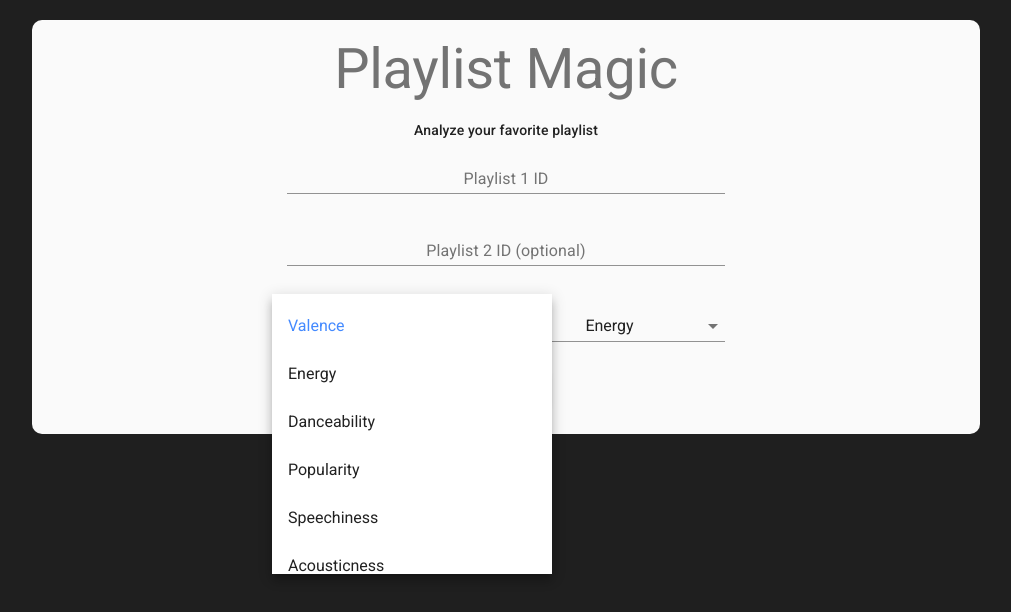
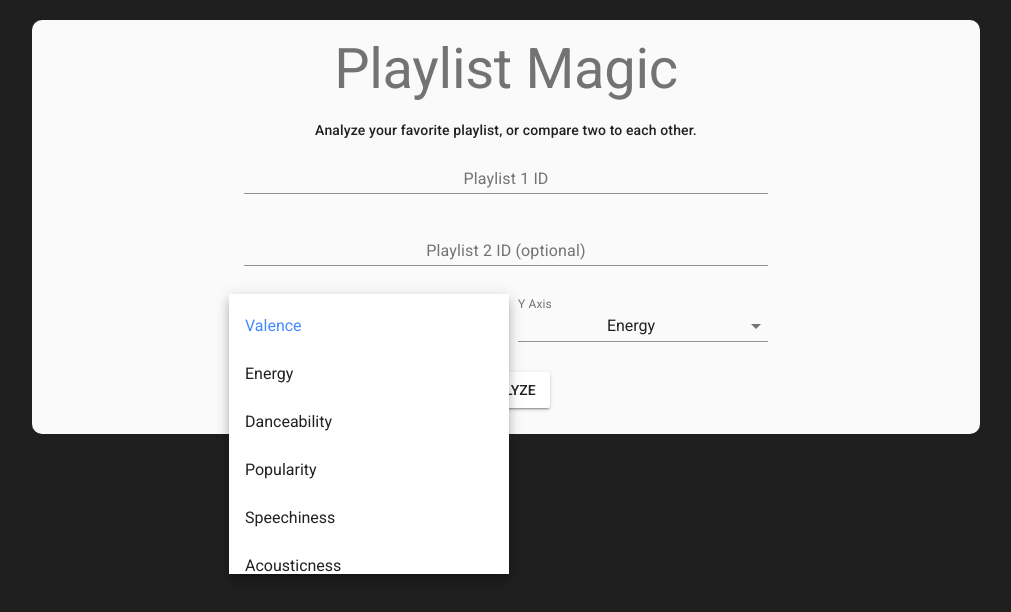
Before and after one commit to nickincardone/playlist-magic-ui, a Vue app: page / in a window 1280 px wide. Both pictures are taken after a click on the icon 616 px from the left and 326 px from the top of the page. Shown: the top 612 px of the page, without its empty margins (134-1145 px from the left). Built offline with nearby package versions, Linux system fonts and the light colour scheme.

Commit message:
broke down components, and added spinner

```diff
--- a/src/App.vue
+++ b/src/App.vue
@@ -4,56 +4,13 @@
       <div class="md-layout-item md-small-size-90 md-medium-size-75 md-large-size-50 nji-content-card">
         <div class="md-layout nji-column md-gutter md-alignment-center-center">
           <div class="md-layout-item md-display-3 nji-title">Playlist Magic</div>
-          <div class="md-layout-item md-body-2 nji-subheader">Analyze your favorite playlist</div>
-          <div class="md-layout-item nji-playlist-input">
-            <md-field>
-              <label class="center-label">Playlist 1 ID</label>
-              <md-input v-model="playlistId"></md-input>
-            </md-field>
-            <md-field>
-              <label class="center-label">Playlist 2 ID (optional)</label>
-              <md-input v-model="playlistId2"></md-input>
-            </md-field>
-            <div class="md-layout md-gutter">
-              <div class="md-layout-item">
-                <md-field>
-                  <label for="xAxis">X Axis</label>
-                  <md-select v-model="xAxis" name="xAxis" id="xAxis">
-                    <md-option value="valence">Valence</md-option>
-                    <md-option value="energy">Energy</md-option>
-                    <md-option value="danceability">Danceability</md-option>
-                    <md-option value="popularity">Popularity</md-option>
-                    <md-option value="speechiness">Speechiness</md-option>
-                    <md-option value="acousticness">Acousticness</md-option>
-                    <md-option value="instrumentalness">Instrumentalness</md-option>
-                    <md-option value="liveness">Liveness</md-option>
-                    <md-option value="tempo">Tempo</md-option>
-                  </md-select>
-                </md-field>
-              </div>
-              <div class="md-layout-item">
-                <md-field>
-                  <label for="yAxis">Y Axis</label>
-                  <md-select v-model="yAxis" name="yAxis" id="yAxis">
-                    <md-option value="valence">Valence</md-option>
-                    <md-option value="energy">Energy</md-option>
-                    <md-option value="danceability">Danceability</md-option>
-                    <md-option value="popularity">Popularity</md-option>
-                    <md-option value="speechiness">Speechiness</md-option>
-                    <md-option value="acousticness">Acousticness</md-option>
-                    <md-option value="instrumentalness">Instrumentalness</md-option>
-                    <md-option value="liveness">Liveness</md-option>
-                    <md-option value="tempo">Tempo</md-option>
-                  </md-select>
-                </md-field>
-              </div>
-            </div>
-
-            <md-button class="md-raised" v-on:click="blah">Analyze</md-button>
+          <div class="md-layout-item md-body-2 nji-subheader">Analyze your favorite playlist, or compare two to each other.</div>
+          <playlist-input v-on:create-graph="createGraph"/>
+          <div style="margin-top: 20px;" class="md-layout-item md-body-2 nji-subheader">
+            {{errorMessage}}
           </div>
-          <div style="margin-top: 20px;" class="md-layout-item md-body-2 nji-subheader">{{hello}}
-          </div>
-          <scatter v-if="showChart" :chart-data="scatterData" :options="options"/>
+          <md-progress-spinner v-if="showSpinner" :md-diameter="100" :md-stroke="10" md-mode="indeterminate" style="margin: 40px;"></md-progress-spinner>
+          <scatter v-if="showChart" :chart-data="scatterData" :options="chartOptions"/>
         </div>
       </div>
     </div>
@@ -63,6 +20,7 @@
 <script>
   import axios from 'axios';
   import Scatter from './components/Scatter'
+  import Input from './components/Input';
 
   const tempData =  {
     labels: ['test'],
@@ -119,8 +77,7 @@
       tooltips: {
         callbacks: {
           label: function(tooltipItem, data) {
-            let label = data.datasets[tooltipItem.datasetIndex].labels[tooltipItem.index];
-            return label;
+            return data.datasets[tooltipItem.datasetIndex].labels[tooltipItem.index];
           }
         }
       }
@@ -147,22 +104,21 @@
     name: 'App',
     data: () => {
       return {
-        hello: '',
+        errorMessage: '',
         showChart: false,
+        showSpinner: false,
         scatterData: tempData,
-        xAxis: 'valence',
-        yAxis: 'energy',
-        playlistId: '',
-        playlistId2: '',
-        options: getOptions('','')
+        chartOptions: getOptions('','')
       }
     },
     methods: {
-      blah: async function () {
+      createGraph: async function (options) {
+        this.showChart = false;
+        this.showSpinner = true;
         try {
           let response = await axios.get(
-            "http://node-express-env.eba-wrkpfpwj.us-east-2.elasticbeanstalk.com/data/" + this.playlistId);
-          let [labels, values] = createScatterArrays(response.data.tracks, this.xAxis, this.yAxis);
+            "http://node-express-env.eba-wrkpfpwj.us-east-2.elasticbeanstalk.com/data/" + options.playlistId);
+          let [labels, values] = createScatterArrays(response.data.tracks, options.xAxis, options.yAxis);
           let chartData = {
             labels: labels,
             datasets: [{
@@ -173,10 +129,10 @@
               backgroundColor: '#9a989f'
             }]
           };
-          if (this.playlistId2 !== '') {
+          if (options.playlistId2 !== '') {
             let response2 = await axios.get(
-              "http://node-express-env.eba-wrkpfpwj.us-east-2.elasticbeanstalk.com/data/" + this.playlistId2);
-            let [labels2, values2] = createScatterArrays(response2.data.tracks, this.xAxis, this.yAxis);
+              "http://node-express-env.eba-wrkpfpwj.us-east-2.elasticbeanstalk.com/data/" + options.playlistId2);
+            let [labels2, values2] = createScatterArrays(response2.data.tracks, options.xAxis, options.yAxis);
             chartData.datasets.push({
               label: response2.data.name,
               labels: labels2,
@@ -185,17 +141,22 @@
               backgroundColor: '#ff8b46'
             });
           }
-          this.options = getOptions(this.xAxis, this.yAxis);
+          this.chartOptions = getOptions(options.xAxis, options.yAxis);
           this.scatterData = chartData;
-          this.showChart = true;
+          setTimeout(() => {
+            this.showSpinner = false;
+            this.showChart = true;
+          }, 500);
         }
         catch (e) {
-          this.hello = "Problem finding playlist data"
+          this.errorMessage = "Problem finding playlist data"
+          this.showSpinner = false;
         }
       },
     },
     components: {
-      'scatter': Scatter
+      'scatter': Scatter,
+      'playlist-input': Input
     }
   }
 </script>
@@ -229,7 +190,7 @@
 
         .nji-playlist-input {
           .md-field {
-            min-wdth: 250px;
+            min-width: 250px;
           }
 
           .center-label {
--- /dev/null
+++ b/src/components/Input.vue
@@ -0,0 +1,67 @@
+<template>
+  <div class="md-layout-item nji-playlist-input">
+    <md-field>
+      <label class="center-label">Playlist 1 ID</label>
+      <md-input v-model="options.playlistId"></md-input>
+    </md-field>
+    <md-field>
+      <label class="center-label">Playlist 2 ID (optional)</label>
+      <md-input v-model="options.playlistId2"></md-input>
+    </md-field>
+    <div class="md-layout md-gutter">
+      <div class="md-layout-item">
+        <md-field>
+          <label>X Axis</label>
+          <md-select v-model="options.xAxis" name="xAxis" id="xAxis">
+            <md-option value="valence">Valence</md-option>
+            <md-option value="energy">Energy</md-option>
+            <md-option value="danceability">Danceability</md-option>
+            <md-option value="popularity">Popularity</md-option>
+            <md-option value="speechiness">Speechiness</md-option>
+            <md-option value="acousticness">Acousticness</md-option>
+            <md-option value="instrumentalness">Instrumentalness</md-option>
+            <md-option value="liveness">Liveness</md-option>
+            <md-option value="tempo">Tempo</md-option>
+          </md-select>
+        </md-field>
+      </div>
+      <div class="md-layout-item">
+        <md-field>
+          <label>Y Axis</label>
+          <md-select v-model="options.yAxis" name="yAxis" id="yAxis">
+            <md-option value="valence">Valence</md-option>
+            <md-option value="energy">Energy</md-option>
+            <md-option value="danceability">Danceability</md-option>
+            <md-option value="popularity">Popularity</md-option>
+            <md-option value="speechiness">Speechiness</md-option>
+            <md-option value="acousticness">Acousticness</md-option>
+            <md-option value="instrumentalness">Instrumentalness</md-option>
+            <md-option value="liveness">Liveness</md-option>
+            <md-option value="tempo">Tempo</md-option>
+          </md-select>
+        </md-field>
+      </div>
+    </div>
+    <md-button class="md-raised" v-on:click="$emit('create-graph', options)">Analyze</md-button>
+  </div>
+</template>
+
+<script>
+  export default {
+    name: "Input",
+    data: function () {
+      return {
+        options: {
+          xAxis: 'valence',
+          yAxis: 'energy',
+          playlistId: '',
+          playlistId2: '',
+        },
+      }
+    },
+  }
+</script>
+
+<style scoped>
+
+</style>
```
